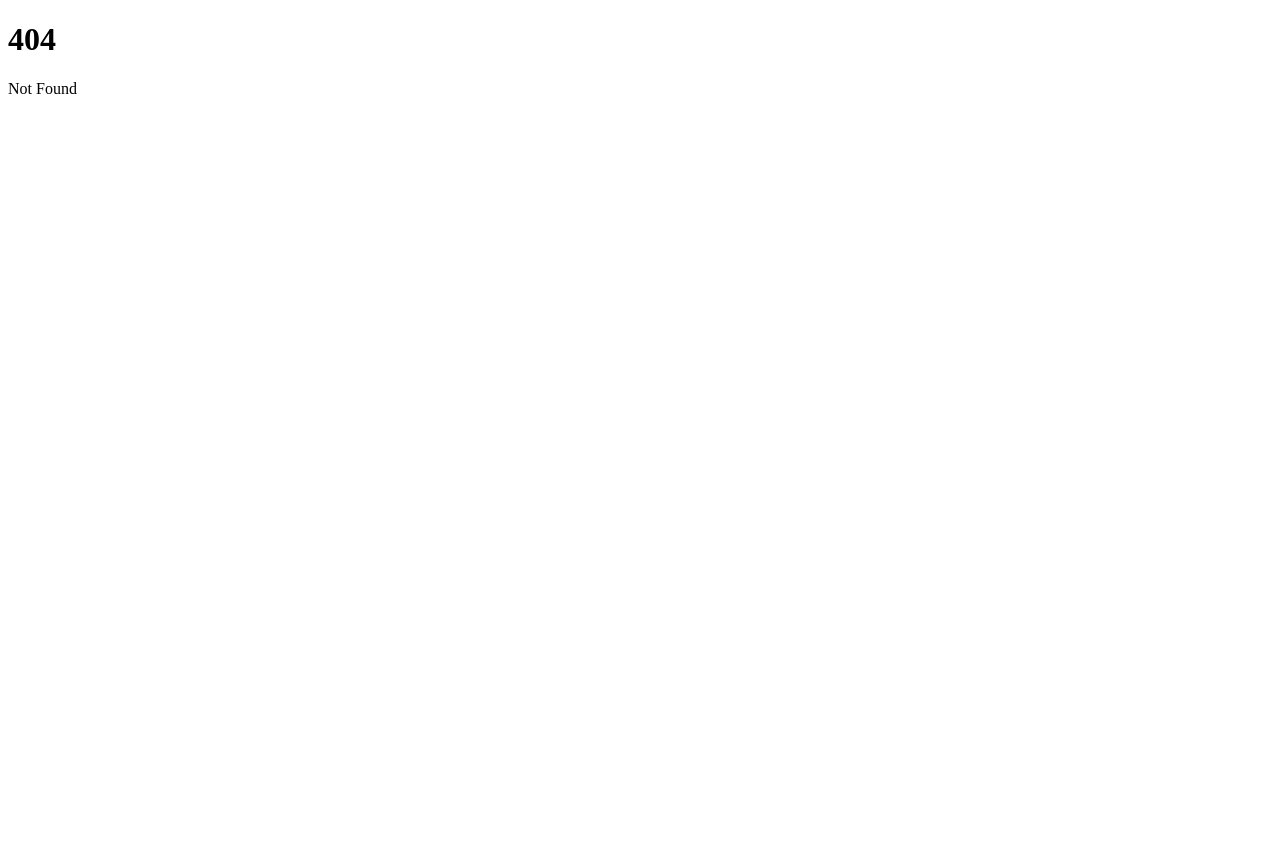
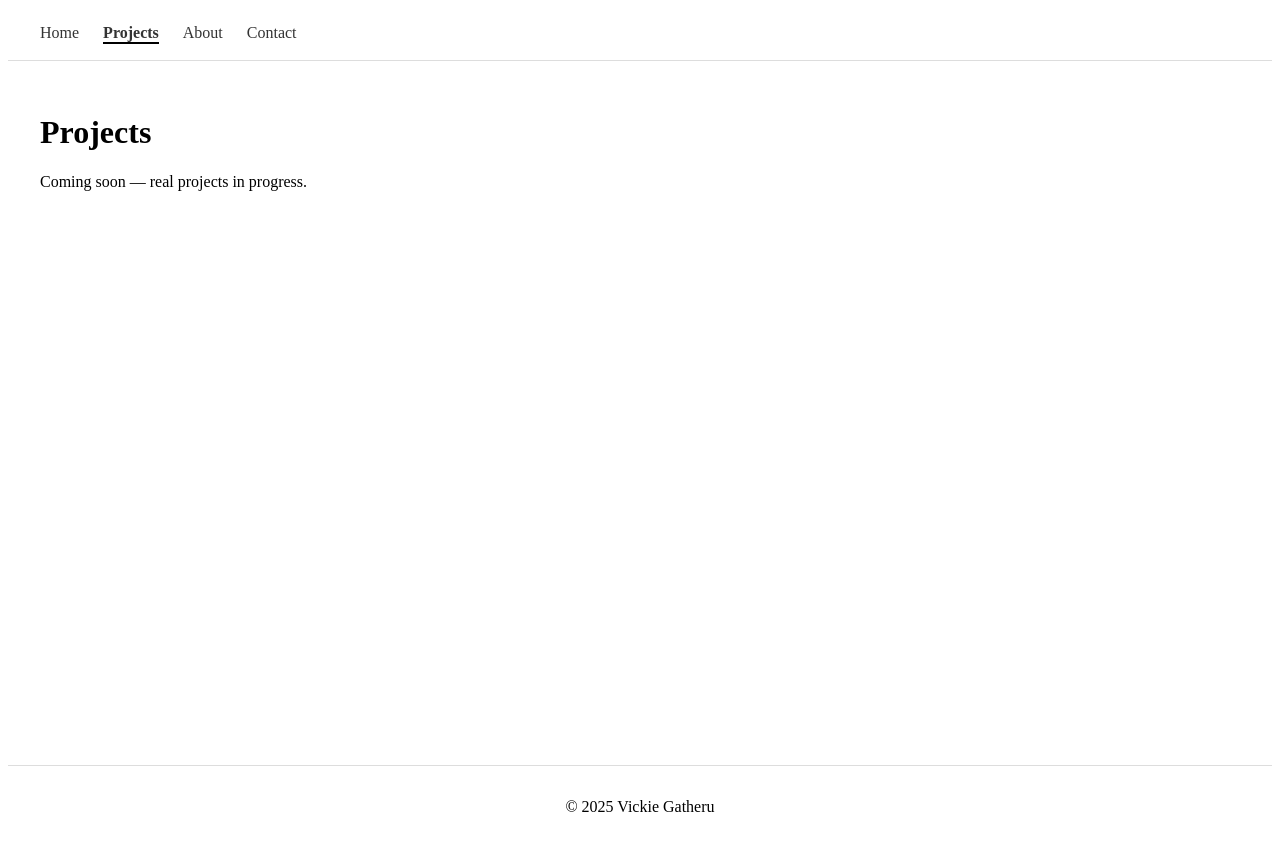
Before and after one commit to Vickiegatheru/Portfolio, a SvelteKit app: page /projects in a window 1280 px wide. Before the commit this address had no page. Shown: the top 850 px of the page. Before the commit the page ends 800 px from the top, so only its background shows below. Built offline with nearby package versions, Linux system fonts and the light colour scheme.

Commit message:
Add global layout with navbar and footer

```diff
--- a/src/routes/+layout.svelte
+++ b/src/routes/+layout.svelte
@@ -1,11 +1,50 @@
 <script>
-	import favicon from '$lib/assets/favicon.svg';
-
-	let { children } = $props();
+  import { page } from '$app/stores';
 </script>
 
-<svelte:head>
-	<link rel="icon" href={favicon} />
-</svelte:head>
+<header>
+  <nav class="nav">
+    <a href="/" class:selected={$page.url.pathname === '/'}>Home</a>
+    <a href="/projects" class:selected={$page.url.pathname === '/projects'}>Projects</a>
+    <a href="/about" class:selected={$page.url.pathname === '/about'}>About</a>
+    <a href="/contact" class:selected={$page.url.pathname === '/contact'}>Contact</a>
+  </nav>
+</header>
 
-{@render children()}
+<main>
+  <slot />
+</main>
+
+<footer>
+  <p>© 2025 Vickie Gatheru</p>
+</footer>
+
+<style>
+  .nav {
+    display: flex;
+    gap: 1.5rem;
+    padding: 1rem 2rem;
+    border-bottom: 1px solid #ddd;
+  }
+
+  a {
+    text-decoration: none;
+    color: #333;
+  }
+
+  .selected {
+    font-weight: bold;
+    border-bottom: 2px solid black;
+  }
+
+  main {
+    padding: 2rem;
+    min-height: 80vh;
+  }
+
+  footer {
+    text-align: center;
+    padding: 1rem;
+    border-top: 1px solid #ddd;
+  }
+</style>
--- /dev/null
+++ b/src/routes/projects/+page.svelte
@@ -0,0 +1,2 @@
+<h1>Projects</h1>
+<p>Coming soon — real projects in progress.</p>
```
Also changed, not shown: src/routes/+page.svelte (+10 -2 lines).
